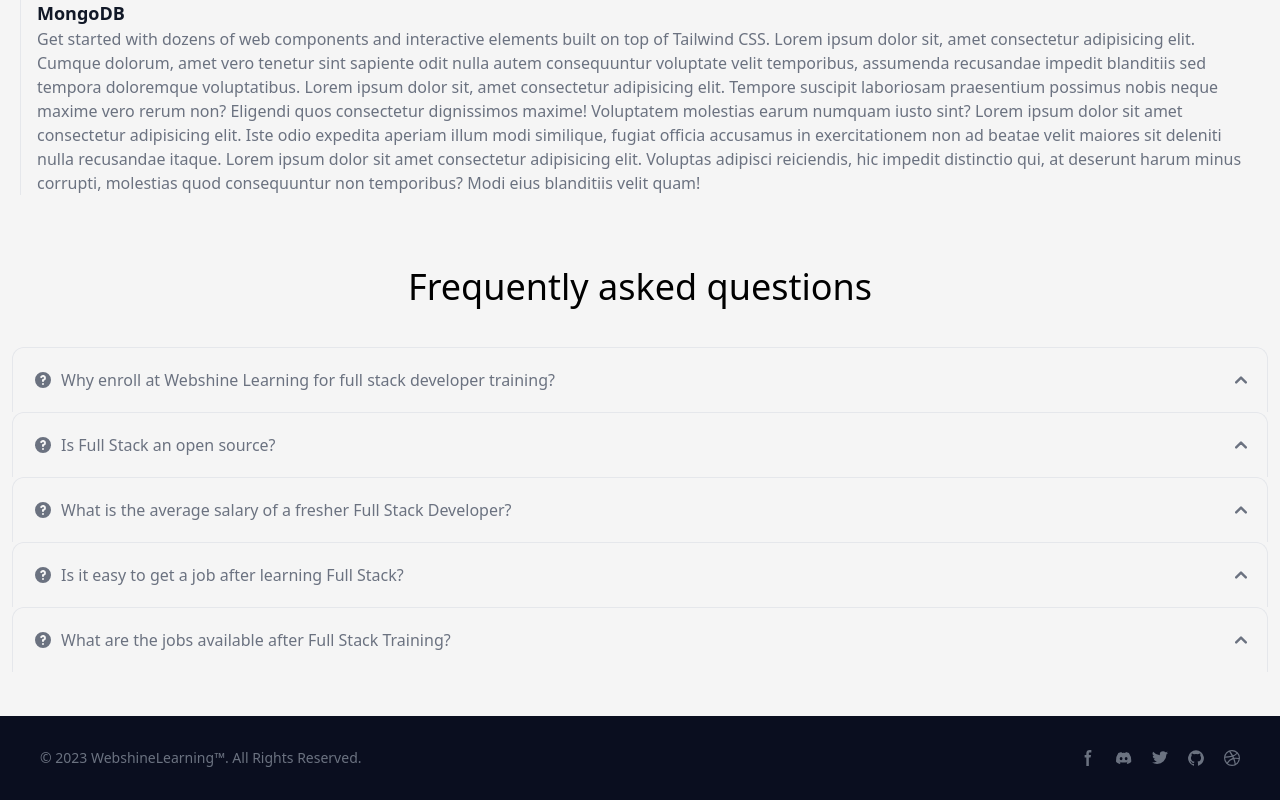
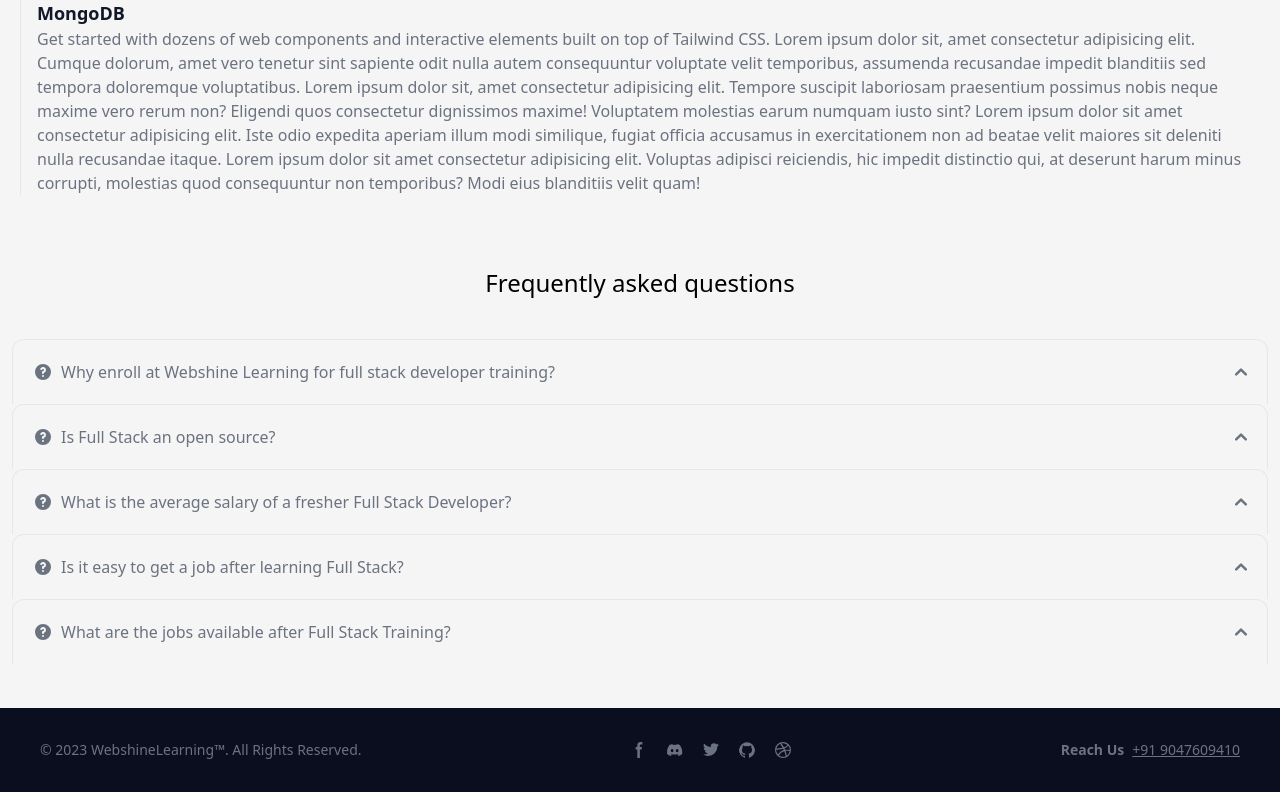
Before and after one commit to vaishnavansakthi/webshinelearning-app-frontend, a React (Vite) app: page / in a window 1280 px wide. Shown: the part 2857-3657 px from the top of the page. Built offline with nearby package versions, Linux system fonts and the light colour scheme.

Commit message:
booking test

```diff
--- a/src/components/organisms/Footer/Footer.tsx
+++ b/src/components/organisms/Footer/Footer.tsx
@@ -91,6 +91,14 @@ const Footer = () => {
                 <span className="sr-only">Dribbble account</span>
               </Link>
             </div>
+            <div className="text-sm text-gray-500 sm:text-center dark:text-gray-400  max-md:mt-4">
+              <span className="text-[14px] font-bold mr-2 mt-3">Reach Us</span>
+              <span>
+                <a className="underline" href="tel:+919047609410">
+                  +91 9047609410
+                </a>
+              </span>
+            </div>
           </div>
         </div>
       </footer>
--- a/src/components/organisms/Header/Header.tsx
+++ b/src/components/organisms/Header/Header.tsx
@@ -50,7 +50,7 @@ const Header = () => {
   return (
     <>
       {currentPath === "/" ? (
-        <div className="sticky top-0 left-0 w-full bg-gray-100 dark:bg-[#3d3d3d] dark:text-white shadow-md p-2 px-6 z-10">
+        <div className="sticky top-0 left-0 w-full bg-gray-100 dark:bg-[#404040] dark:text-white shadow-md p-2 px-6 z-10 max-md:hidden">
           <div className="flex justify-between">
             <div>
               <h5 className="text-[14px] font-bold">Special Offer!</h5>
--- a/src/pages/Home/Home.tsx
+++ b/src/pages/Home/Home.tsx
@@ -381,7 +381,7 @@ const Home = () => {
       <div className="flex justify-center p-3">
         <div className="container" id="accordion-open" data-accordion="open">
           <div className="mb-10 text-4xl text-center">
-            <h1 className="dark:text-white">Frequently asked questions</h1>
+            <h1 className="dark:text-white text-2xl max-sm:text-lg">Frequently asked questions</h1>
           </div>
           {accordionItems.map((item) => (
             <Accordion
```
